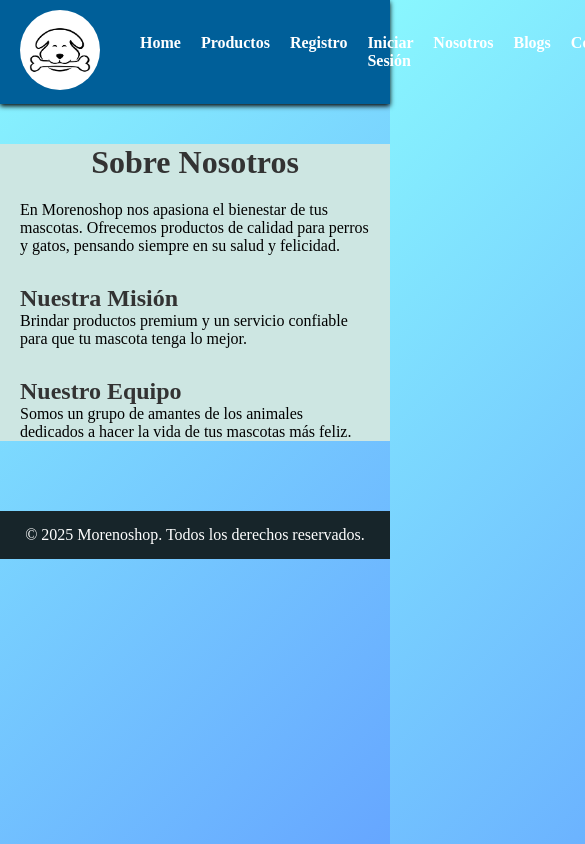
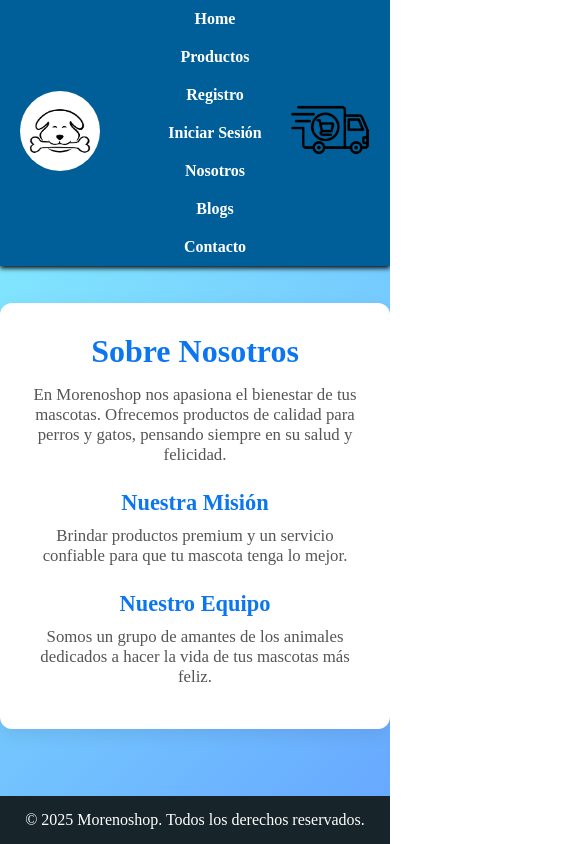
Before and after one commit to MorenoNegrito/Ecomerce-, a plain HTML site: page nosotros.html in a window 390 px wide. Shown: the top 844 px of the page, 585 px wide, since content can reach past the window. Drawn offline with Linux system fonts and the light colour scheme.

Commit message:
Arreglo de navbar y parte de carrito

```diff
--- a/css/blogs.css
+++ b/css/blogs.css
@@ -34,6 +34,24 @@ header{
     border-radius: 50%;
 
 }
+
+.carritoo{
+    width: 80px;
+    height: auto;
+    min-width: 60px;
+    transition: 2s;
+    border-radius: 10;
+
+}
+
+.carritoo:hover{
+    background-color: aliceblue;
+    border-radius: 60px;
+
+    transform: translateX(10px);
+    transition: 1s;
+}
+
 
 
 .navbar .nav-links{
@@ -131,3 +149,12 @@ color: #17252a;
     line-height: 1.6;
     color: #444;
 }
+
+@media(max-width: 768px){
+    .nav-links{
+        flex-direction: column;
+        gap: 10px;
+        align-items: center;
+    }
+
+}
--- /dev/null
+++ b/css/carrito.css
@@ -0,0 +1,76 @@
+*{
+    margin: 0;
+    box-sizing: border-box;
+}
+
+
+body {
+    min-height: 100vh;
+    display: flex;
+    flex-direction: column;
+background: linear-gradient(135deg, #89f7fe, #66a6ff);
+}
+
+
+
+header{
+
+    background-color: #005F99;
+    padding: 10px 20px;
+    box-shadow: 0 2px 5px rgb(23, 182, 218);
+
+}
+
+
+.navbar{
+    display: flex;
+    align-items: center;
+    justify-content: space-between;
+}
+
+
+
+
+.navbar .nav-links{
+    list-style: none;
+    display: flex;
+    gap: 20px;
+
+}
+
+
+
+.navbar .nav-links li a{
+    text-decoration: none;
+    color: white;
+    font-weight: bold;
+    transition: 0.3s;
+
+}
+
+
+
+.nav-links li a:hover {
+    background-color: #1877c4;
+    border-radius: 5px;
+}
+
+.navbar .carrito a{
+    font-size: 1.5rem;
+    color: wheat;
+    text-decoration: none;
+}
+
+.logo img {
+    width: 80px;
+    height: auto;
+    min-width: 60px;
+    border-radius: 50%;
+}
+
+
+@media(max-width: 758px){
+    .nav-links{
+        flex-direction: column;
+    }
+}
--- a/css/contacto.css
+++ b/css/contacto.css
@@ -29,6 +29,23 @@ header{
     min-width: 60px;
     border-radius: 50%;
 }
+.carritoo{
+    width: 80px;
+    height: auto;
+    min-width: 60px;
+    transition: 2s;
+    border-radius: 10;
+
+}
+
+.carritoo:hover{
+    background-color: aliceblue;
+    border-radius: 60px;
+
+    transform: translateX(10px);
+    transition: 1s;
+}
+
 
 .navbar .nav-links{
 
@@ -161,3 +178,13 @@ footer {
     padding: 15px 0;
     margin-top: 30px;
 }
+
+
+@media(max-width: 768px){
+    .nav-links{
+        flex-direction: column;
+        gap: 10px;
+        align-items: center;
+    }
+
+}
--- a/css/index.css
+++ b/css/index.css
@@ -67,6 +67,24 @@ header{
     min-width: 60px;
     border-radius: 50%;
 }
+
+.carritoo{
+    width: 80px;
+    height: auto;
+    min-width: 60px;
+    transition: 2s;
+    border-radius: 10;
+
+}
+
+.carritoo:hover{
+    background-color: aliceblue;
+    border-radius: 60px;
+
+    transform: translateX(10px);
+    transition: 1s;
+}
+
 
 
 .presentacion{
--- a/css/login.css
+++ b/css/login.css
@@ -1,10 +1,9 @@
 *{
-    margin: ;
+    margin: 0 ;
 }
 body {
-    min-height: 100vh;      /* asegura que el body ocupe toda la altura */
-    display: flex;
-    flex-direction: column; /* apila contenido de arriba hacia abajo */
+    min-height: 100vh;
+    flex-direction: column;
     background: linear-gradient(135deg, #89f7fe, #66a6ff);
 ;
 }
@@ -33,6 +32,24 @@ header{
     border-radius: 50%;
 
 }
+.carritoo{
+    width: 80px;
+    height: auto;
+    min-width: 60px;
+    transition: 2s;
+    border-radius: 10;
+
+}
+
+.carritoo:hover{
+    background-color: aliceblue;
+    border-radius: 60px;
+
+    transform: translateX(10px);
+    transition: 1s;
+}
+
+
 
 .burger{
     display: none;
@@ -211,45 +228,14 @@ h1, h2, h3 {
     font-family: 'Playfair Display', serif;
 }
 
-@media (max-width: 480px) {
-    .login-card, .carta {
-        padding: 30px 20px;
-    }
-
-    .carta h1 {
-        font-size: 1.3rem;
-    }
-
-    .login-card h2 {
-        font-size: 1.4rem;
-    }
-}
-
-@media (max-width: 600px) {
-    .logo img {
-        width: 100px;   /* más pequeño pero aún visible */
-    }
-}
 
 
 
 @media(max-width: 768px){
     .nav-links{
         flex-direction: column;
-        display: none;
         gap: 10px;
-        width: 100%;
-        text-align: center;
-        background-color: #864848;
-        position: absolute;
-        top: 60px;
-        left: 0;
-    }
-    .burger{
-        display: block;
+        align-items: center;
     }
 
-    .nav-links:active{
-        display: flex;
-    }
 }
--- a/css/nosotros.css
+++ b/css/nosotros.css
@@ -62,6 +62,23 @@ header{
     min-width: 80px;
 }
 
+.carritoo{
+    width: 80px;
+    height: auto;
+    min-width: 60px;
+    transition: 2s;
+    border-radius: 10;
+
+}
+
+.carritoo:hover{
+    background-color: aliceblue;
+    border-radius: 60px;
+
+    transform: translateX(10px);
+    transition: 1s;
+}
+
 
 .navbar .carrito a{
     font-size: 1.5rem;
@@ -73,35 +90,34 @@ header{
 
 .nosotros-container {
     max-width: 800px;
-    margin: 40px auto;
-    padding: 0 20px;
-    background-color: rgb(205, 230, 226);
-    transition: 1s;
+    margin: auto;
+    padding: 30px;
+    background: #fff;
+    border-radius: 12px;
+    box-shadow: 0 6px 18px rgba(0,0,0,0.08);
+    text-align: center;
+    color: #2c3e50;
+}
+
+.nosotros-container h1 {
+    font-size: 2rem;
+    margin-bottom: 15px;
+    color: #0b76ef;
+}
+
+.nosotros-container h2 {
+    font-size: 1.4rem;
+    margin: 25px 0 10px;
+    color: #0b76ef;
+}
+
+.nosotros-container p {
+    font-size: 1.05rem;
+    color: #555;
+    margin-bottom: 12px;
 }
 
 
-.nosotros-container:hover{
-
-    border-radius: 20px;
-
-    text-shadow: 0 0 10px rgb(35, 146, 214);
-    transform: translateY(-10px);
-    transition: 2s;
-
-
-}
-.nosotros-container h1 {
-    text-align: center;
-    color: #333;
-    margin-bottom: 20px;
-}
-
-.nosotros-container h2 {
-    color: #333;
-    margin-top: 30px;
-}
-
-/* Footer */
 footer {
     background-color: #17252a;
     color: white;
@@ -109,3 +125,14 @@ footer {
     padding: 15px 0;
     margin-top: 30px;
 }
+
+
+
+@media(max-width: 768px){
+    .nav-links{
+        flex-direction: column;
+        gap: 10px;
+        align-items: center;
+    }
+
+}
--- a/css/productos.css
+++ b/css/productos.css
@@ -61,6 +61,24 @@ header{
     min-width: 60px;
     border-radius: 50%;
 }
+.carritoo{
+    width: 80px;
+    height: auto;
+    min-width: 60px;
+    transition: 2s;
+    border-radius: 10;
+
+}
+
+.carritoo:hover{
+    background-color: aliceblue;
+    border-radius: 60px;
+
+    transform: translateX(10px);
+    transition: 1s;
+}
+
+
 
 
 
@@ -145,3 +163,15 @@ footer{
     width: 100%;
 
 }
+
+
+
+
+@media(max-width: 768px){
+    .nav-links{
+        flex-direction: column;
+        gap: 10px;
+        align-items: center;
+    }
+
+}
--- a/css/registro.css
+++ b/css/registro.css
@@ -33,6 +33,24 @@ header{
     border-radius: 50%;
 
 }
+.carritoo{
+    width: 80px;
+    height: auto;
+    min-width: 60px;
+    transition: 2s;
+    border-radius: 10;
+
+}
+
+.carritoo:hover{
+    background-color: aliceblue;
+    border-radius: 60px;
+
+    transform: translateX(10px);
+    transition: 1s;
+}
+
+
 
 
 .navbar .nav-links{
@@ -160,29 +178,15 @@ footer {
     margin-top: 30px;
 }
 
-/* RESPONSIVE */
-@media (max-width: 480px) {
-    .registro-card {
-        padding: 30px 20px;
-    }
-}
-@media (max-width: 560px) {
-    .nav-links {
-        display: none; /* los ocultas en móvil */
+
+
+
+
+@media(max-width: 768px){
+    .nav-links{
+        flex-direction: column;
+        gap: 10px;
+        align-items: center;
     }
 
-    .menu-toggle {
-        display: block;
-    }
 }
-
-
-@media (max-width: 560px) {
-    .nav-links li a {
-        font-size: 0.8rem;
-        padding: 5px;
-    }
-    .logo img {
-        width: 100px;
-    }
-}
--- a/nosotros.html
+++ b/nosotros.html
@@ -22,7 +22,7 @@
                 <li><a href="contacto.html">Contacto</a></li>
             </ul>
             <div class="carrito">
-                <a href="carrito.html">🛒</a>
+                <a href="carrito.html"><img src="imagenes/entrega.png" alt="ir al carrito" class="carritoo"></a>
             </div>
         </nav>
     </header>
```
Also changed, not shown: blogs.html (+1 -1 lines), carrito.html (+34 -0 lines), contacto.html (+1 -1 lines), index.html (+1 -1 lines), login.html (+1 -1 lines), productos.html (+1 -1 lines), registro.html (+1 -1 lines), imagenes/entrega.png (added).
